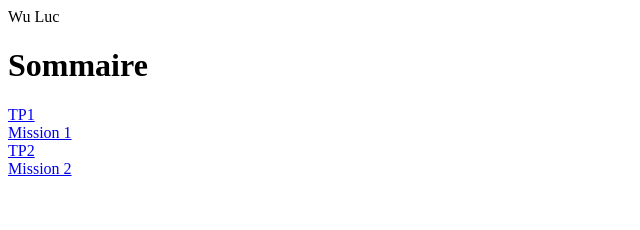
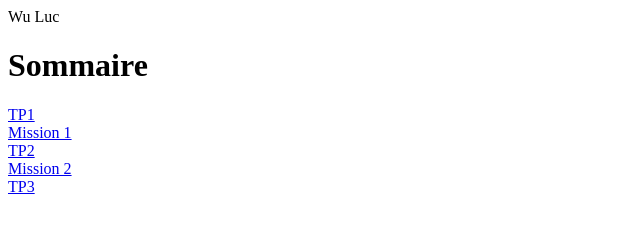
Before and after one commit to Wu-Luc/BTS-SIO, a plain HTML site: page index.html in a window 1280 px wide. Shown: the full height of the page, 0-640 px from the left. Drawn offline with Linux system fonts and the light colour scheme.

Commit message:
Update index.html

```diff
--- a/index.html
+++ b/index.html
@@ -12,6 +12,6 @@
     <a href="https://wu-luc.github.io/Mission-1/"> Mission 1 </a><br>
     <a href="https://wu-luc.github.io/TP2/"> TP2 </a><br>
     <a href="https://wu-luc.github.io/Mission-2/"> Mission 2</a><br>
-    <a href="https://wu-luc.github.io/TP-3/> TP3 </a><br>
+    <a href="https://wu-luc.github.io/TP-3/"> TP3 </a><br>
 </body>
 </html>
```
